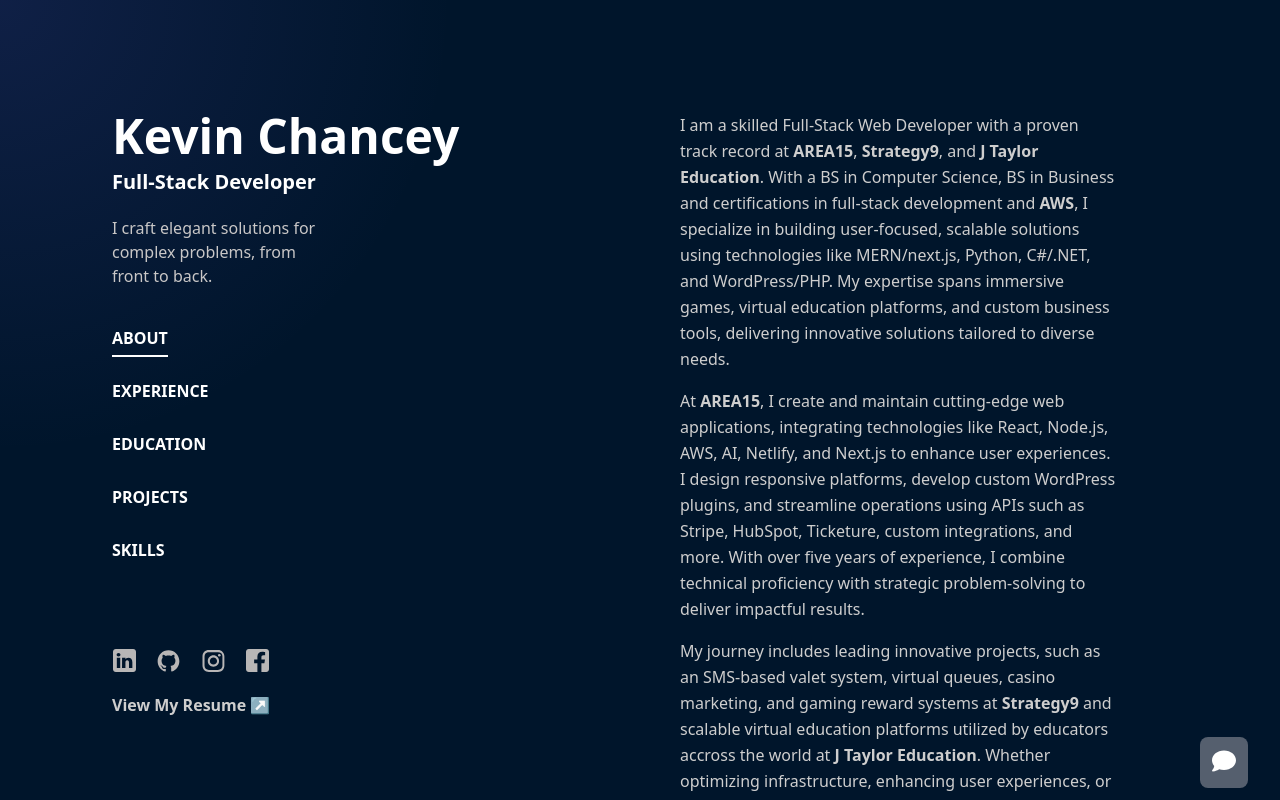
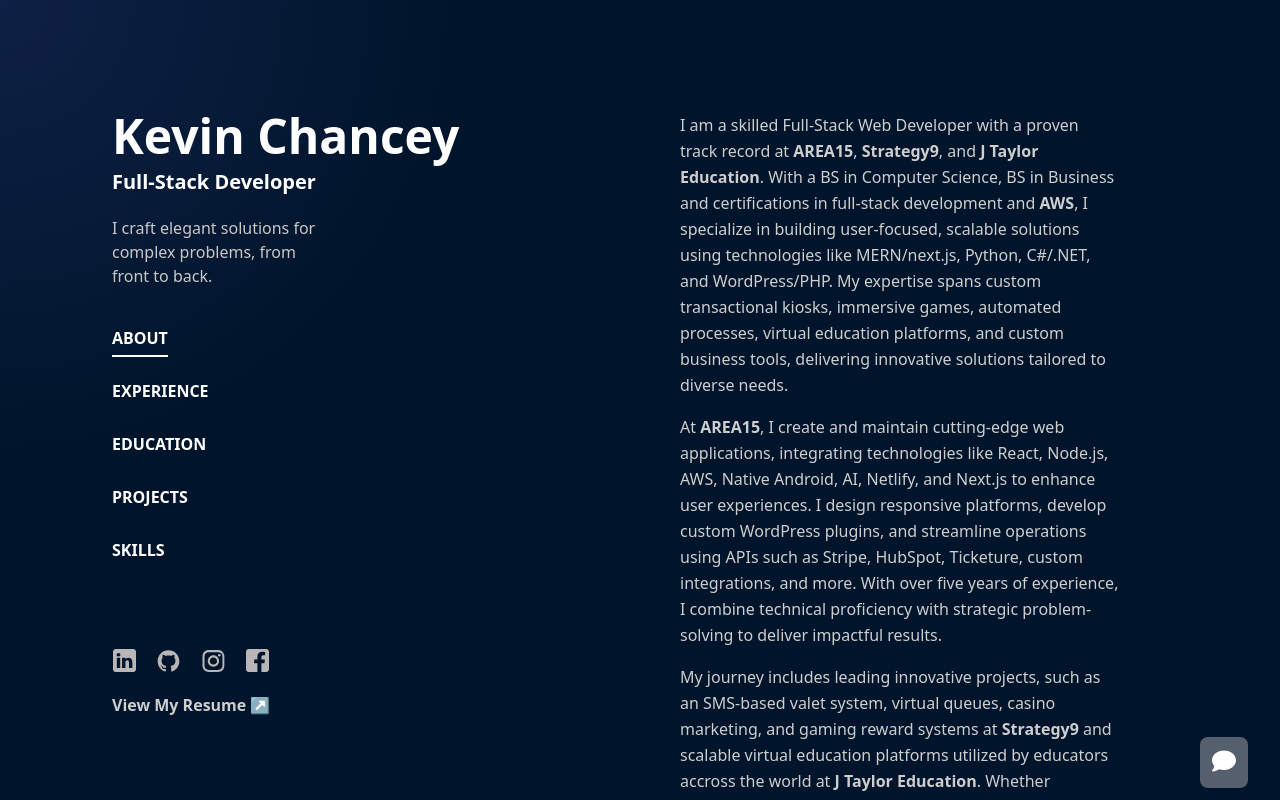
Before and after one commit to R2DEV0/project, a Next.js app: page / in a window 1280 px wide. Built offline with nearby package versions, Linux system fonts and the light colour scheme.

Commit message:
wording update

```diff
--- a/app/components/about.js
+++ b/app/components/about.js
@@ -32,7 +32,7 @@
                 With a BS in Computer Science, BS in Business and certifications in full-stack development and
                 <a className="font-bold" href="https://aws.amazon.com/certification/certified-developer-associate/" rel="noreferrer" target="_blank"> AWS</a>,
                 I specialize in building user-focused, scalable solutions using technologies like MERN/next.js, Python, C#/.NET, and WordPress/PHP.
-                My expertise spans immersive games, virtual education platforms, and custom business tools, delivering innovative solutions tailored to diverse needs.
+                My expertise spans custom transactional kiosks, immersive games, automated processes, virtual education platforms, and custom business tools, delivering innovative solutions tailored to diverse needs.
             </p>
             <p
                 className={`mt-4 transition-opacity duration-1000 ease-in ${
@@ -40,7 +40,7 @@
                 }`}
             >
                 At <a className="font-bold" href="https://area15.com/" rel="noreferrer" target="_blank">AREA15</a>,
-                I create and maintain cutting-edge web applications, integrating technologies like React, Node.js, AWS, AI, Netlify, and Next.js to enhance user experiences.
+                I create and maintain cutting-edge web applications, integrating technologies like React, Node.js, AWS, Native Android, AI, Netlify, and Next.js to enhance user experiences.
                 I design responsive platforms, develop custom WordPress plugins, and streamline operations using APIs such as Stripe, HubSpot,
                 Ticketure, custom integrations, and more. With over five years of experience, I combine technical proficiency with strategic problem-solving to deliver impactful results.
             </p>
```
